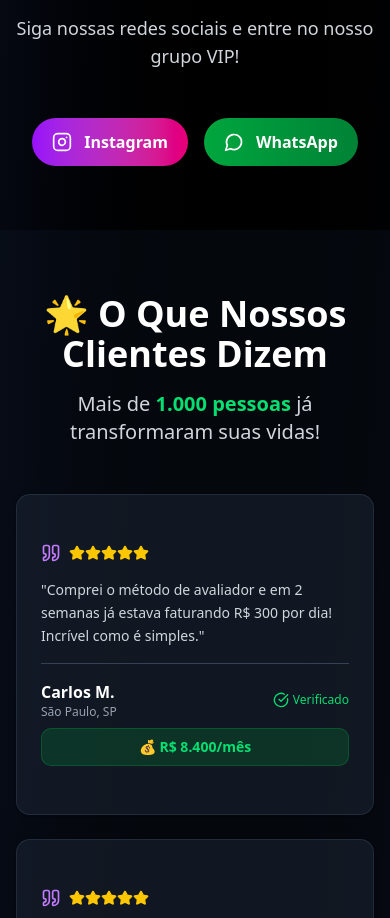
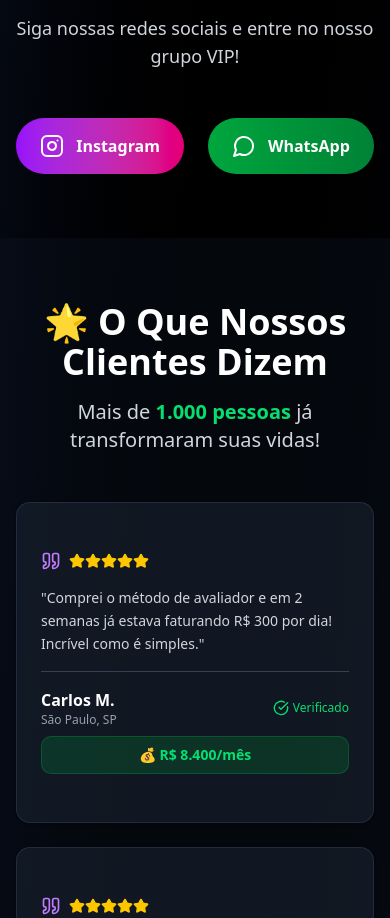
Before and after one commit to gugadelas/testando, a React (Vite) app: page / in a window 390 px wide. Shown: the part 2568-3486 px from the top of the page. Built offline with nearby package versions, Linux system fonts and the light colour scheme.

Commit message:
bug arrumado

```diff
--- a/src/App.jsx
+++ b/src/App.jsx
@@ -70,6 +70,7 @@ function App() {
 
   const socialLinks = {
     instagram: "#",
+    tiktok: "#",
     whatsapp: "https://w.app/darkmetados"
   }
 
@@ -274,30 +275,30 @@ function App() {
           </p>
         </div>
 
-  <div className="flex flex-wrap justify-center gap-4 sm:gap-6">
-    {/* Instagram */}
+        <div className="flex justify-center gap-6">
           <motion.a
             href={socialLinks.instagram}
             target="_blank"
             rel="noopener noreferrer"
             whileHover={{ scale: 1.1, rotate: 5 }}
-      whileTap={{ scale: 0.95 }}
-      className="flex items-center gap-3 bg-gradient-to-r from-purple-600 to-pink-600 px-5 py-3 sm:px-6 sm:py-4 rounded-full text-white font-bold hover:shadow-lg transition-all duration-300"
+            whileTap={{ scale: 0.9 }}
+            className="flex items-center gap-3 bg-gradient-to-r from-purple-600 to-pink-600 px-6 py-4 rounded-full text-white font-bold hover:shadow-lg transition-all duration-300"
           >
-      <Instagram className="w-5 h-5 sm:w-6 sm:h-6" />
+            <Instagram className="w-6 h-6" />
             Instagram
           </motion.a>
 
-    {/* WhatsApp */}
+
+
           <motion.a
             href={socialLinks.whatsapp}
             target="_blank"
             rel="noopener noreferrer"
             whileHover={{ scale: 1.1, rotate: 5 }}
-      whileTap={{ scale: 0.95 }}
-      className="flex items-center gap-3 bg-gradient-to-r from-green-600 to-green-700 px-5 py-3 sm:px-6 sm:py-4 rounded-full text-white font-bold hover:shadow-lg transition-all duration-300"
+            whileTap={{ scale: 0.9 }}
+            className="flex items-center gap-3 bg-gradient-to-r from-green-600 to-green-700 px-6 py-4 rounded-full text-white font-bold hover:shadow-lg transition-all duration-300"
           >
-      <MessageCircle className="w-5 h-5 sm:w-6 sm:h-6" />
+            <MessageCircle className="w-6 h-6" />
             WhatsApp
           </motion.a>
         </div>
```
Also changed, not shown: 1 other file (tests, documents, lock files or other folders). Lines whose indentation alone changed are shown as unchanged.
